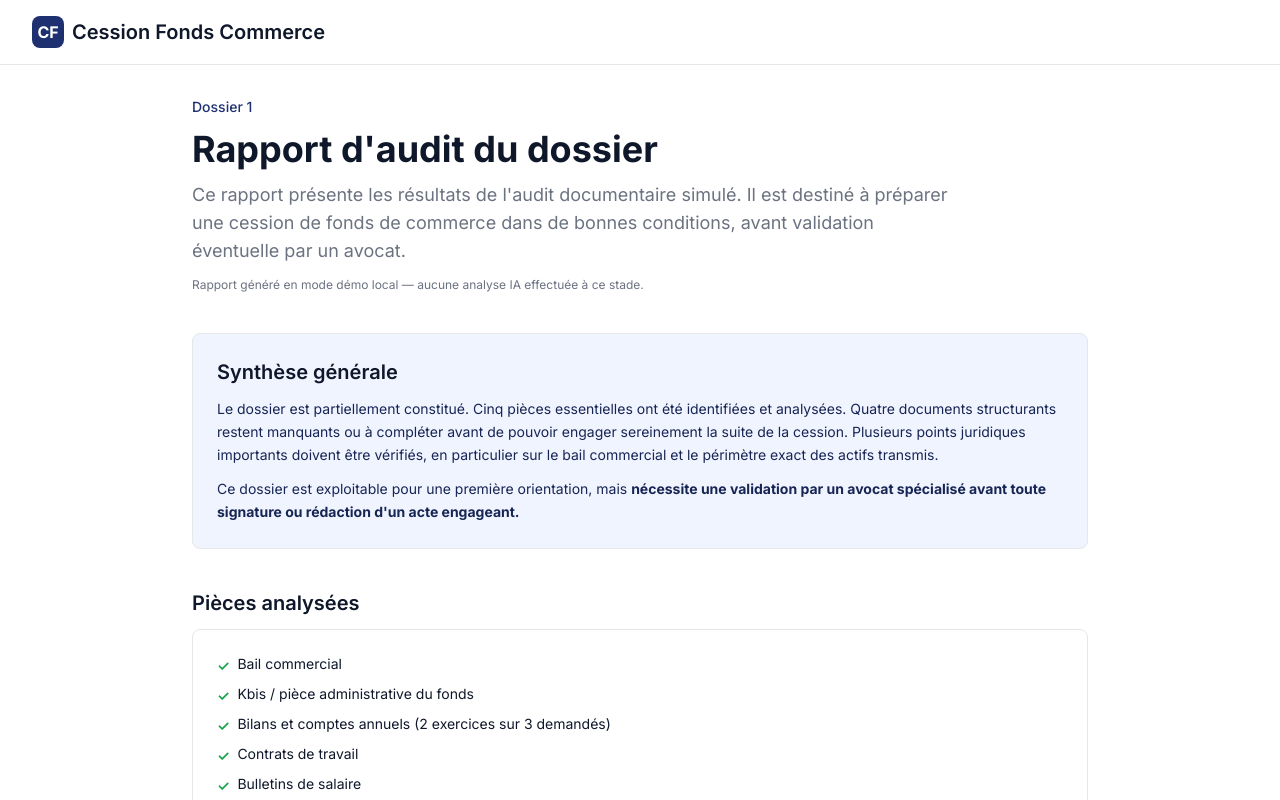
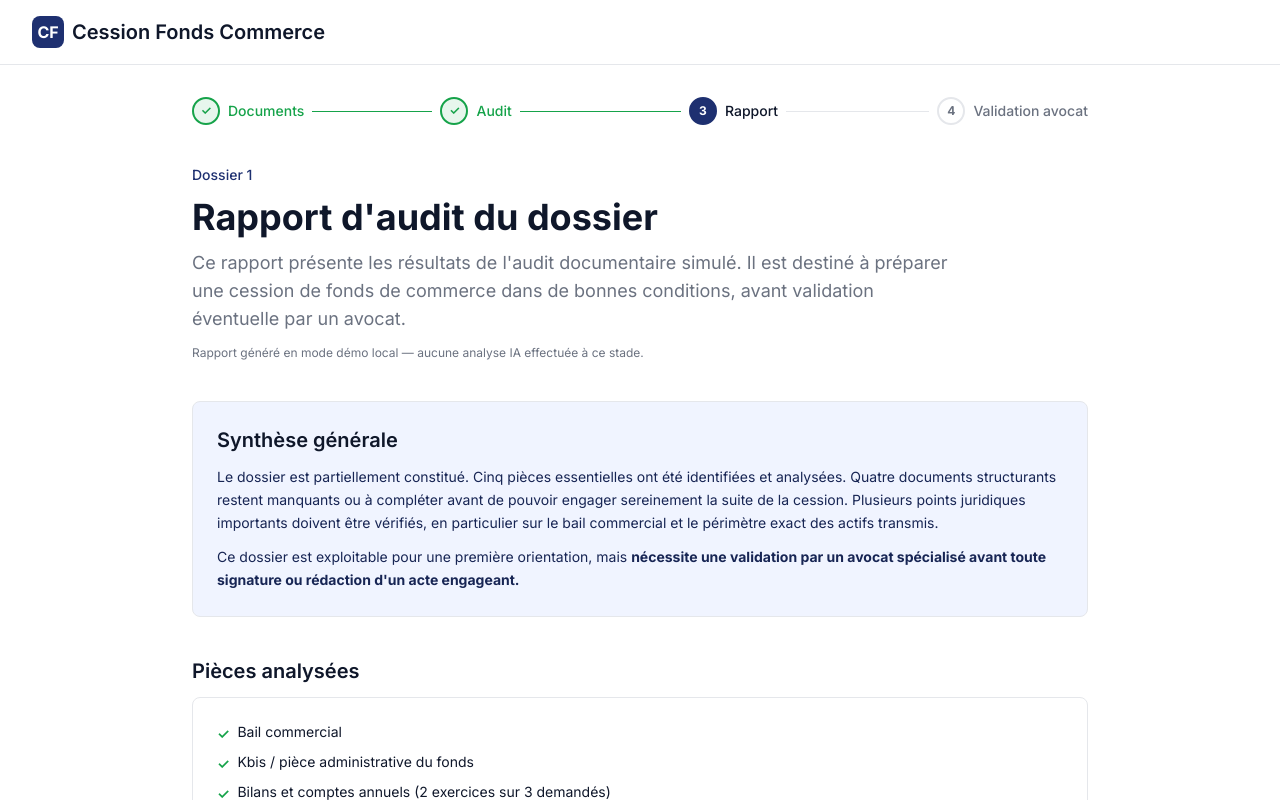
Before and after one commit to gorangom-brio/cession-fonds-commerce, a Next.js app: page /dossiers/1/rapport in a window 1280 px wide. Shown: the top 800 px of the page. Built offline with nearby package versions, Linux system fonts and the light colour scheme.

Commit message:
feat: add audit-first dossier stepper

```diff
--- /dev/null
+++ b/app/dossiers/[id]/DossierStepper.tsx
@@ -0,0 +1,74 @@
+"use client";
+
+import Link from "next/link";
+import { usePathname } from "next/navigation";
+
+type DossierStepperProps = { id: string };
+
+const ETAPES = [
+  { label: "Documents", segment: "documents" },
+  { label: "Audit", segment: "audit" },
+  { label: "Rapport", segment: "rapport" },
+  { label: "Validation avocat", segment: "validation-avocat" },
+] as const;
+
+export default function DossierStepper({ id }: DossierStepperProps) {
+  const pathname = usePathname();
+  const segment = pathname.split("/").pop() ?? "";
+  const activeIndex = ETAPES.findIndex((e) => e.segment === segment);
+
+  return (
+    <nav aria-label="Progression du dossier">
+      <ol className="flex items-center">
+        {ETAPES.map((etape, index) => {
+          const isActive = etape.segment === segment;
+          const isDone = activeIndex > index;
+          const isLast = index === ETAPES.length - 1;
+
+          return (
+            <li key={etape.segment} className="flex items-center flex-1 last:flex-none">
+              <Link
+                href={`/dossiers/${id}/${etape.segment}`}
+                className="flex items-center gap-2 group"
+                aria-current={isActive ? "step" : undefined}
+              >
+                <span
+                  className={[
+                    "flex h-7 w-7 shrink-0 items-center justify-center rounded-full border-2 text-xs font-bold transition-colors",
+                    isActive
+                      ? "border-navy-700 bg-navy-700 text-white"
+                      : isDone
+                      ? "border-confidence-high bg-confidence-high/10 text-confidence-high"
+                      : "border-border bg-white text-muted-foreground group-hover:border-navy-700 group-hover:text-navy-700",
+                  ].join(" ")}
+                >
+                  {isDone ? "✓" : index + 1}
+                </span>
+                <span
+                  className={[
+                    "hidden text-sm font-medium sm:block transition-colors",
+                    isActive
+                      ? "text-navy-900"
+                      : isDone
+                      ? "text-confidence-high"
+                      : "text-muted-foreground group-hover:text-navy-700",
+                  ].join(" ")}
+                >
+                  {etape.label}
+                </span>
+              </Link>
+              {!isLast && (
+                <div
+                  className={[
+                    "mx-2 h-px flex-1",
+                    isDone ? "bg-confidence-high" : "bg-border",
+                  ].join(" ")}
+                />
+              )}
+            </li>
+          );
+        })}
+      </ol>
+    </nav>
+  );
+}
--- a/app/dossiers/[id]/audit/page.tsx
+++ b/app/dossiers/[id]/audit/page.tsx
@@ -1,4 +1,5 @@
 import Link from "next/link";
+import DossierStepper from "../DossierStepper";
 
 type DossierAuditPageProps = {
   params: Promise<{ id: string }>;
@@ -48,6 +49,8 @@ export default async function DossierAuditPage({
 
   return (
     <div className="mx-auto max-w-5xl space-y-8">
+      <DossierStepper id={id} />
+
       <div className="space-y-3">
         <p className="text-sm font-medium text-navy-700">Dossier {id}</p>
         <h1 className="text-4xl font-bold text-navy-900">
--- a/app/dossiers/[id]/documents/page.tsx
+++ b/app/dossiers/[id]/documents/page.tsx
@@ -3,6 +3,7 @@
 import Link from "next/link";
 import { useParams } from "next/navigation";
 import { useRef, useState } from "react";
+import DossierStepper from "../DossierStepper";
 
 type FichierLocal = {
   nom: string;
@@ -49,6 +50,8 @@ export default function DossierDocumentsPage() {
 
   return (
     <div className="mx-auto max-w-5xl space-y-8">
+      <DossierStepper id={id} />
+
       <div className="space-y-3">
         <p className="text-sm font-medium text-navy-700">Dossier {id}</p>
         <h1 className="text-4xl font-bold text-navy-900">
--- a/app/dossiers/[id]/page.tsx
+++ b/app/dossiers/[id]/page.tsx
@@ -1,4 +1,5 @@
 import Link from "next/link";
+import DossierStepper from "./DossierStepper";
 
 type DossierDashboardPageProps = {
   params: Promise<{ id: string }>;
@@ -34,6 +35,8 @@ export default async function DossierDashboardPage({
 
   return (
     <div className="mx-auto max-w-5xl space-y-8">
+      <DossierStepper id={id} />
+
       <div className="space-y-3">
         <p className="text-sm font-medium text-navy-700">Dossier {id}</p>
         <h1 className="text-4xl font-bold text-navy-900">
--- a/app/dossiers/[id]/rapport/page.tsx
+++ b/app/dossiers/[id]/rapport/page.tsx
@@ -1,4 +1,5 @@
 import Link from "next/link";
+import DossierStepper from "../DossierStepper";
 
 type DossierRapportPageProps = {
   params: Promise<{ id: string }>;
@@ -74,6 +75,8 @@ export default async function DossierRapportPage({
 
   return (
     <div className="mx-auto max-w-4xl space-y-10">
+      <DossierStepper id={id} />
+
       {/* En-tête */}
       <div className="space-y-3">
         <p className="text-sm font-medium text-navy-700">Dossier {id}</p>
--- a/app/dossiers/[id]/validation-avocat/page.tsx
+++ b/app/dossiers/[id]/validation-avocat/page.tsx
@@ -3,6 +3,7 @@
 import Link from "next/link";
 import { useParams } from "next/navigation";
 import { useState } from "react";
+import DossierStepper from "../DossierStepper";
 
 type Champs = {
   nom: string;
@@ -74,7 +75,9 @@ export default function DossierValidationAvocatPage() {
   if (envoye) {
     return (
       <div className="mx-auto max-w-4xl space-y-8">
-        <div className="space-y-3">
+        <DossierStepper id={id} />
+
+      <div className="space-y-3">
           <p className="text-sm font-medium text-navy-700">Dossier {id}</p>
           <h1 className="text-4xl font-bold text-navy-900">
             Demande enregistrée
@@ -116,6 +119,8 @@ export default function DossierValidationAvocatPage() {
 
   return (
     <div className="mx-auto max-w-4xl space-y-10">
+      <DossierStepper id={id} />
+
       {/* En-tête */}
       <div className="space-y-3">
         <p className="text-sm font-medium text-navy-700">Dossier {id}</p>
```
